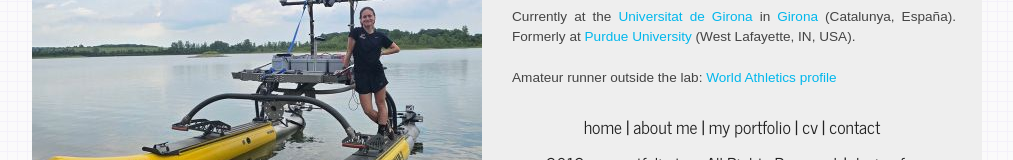
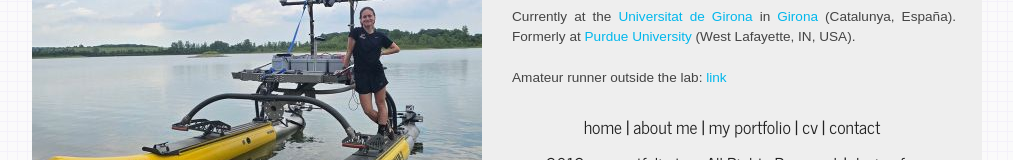
Before and after one commit to merebloss/merebloss.github.io, a plain HTML site: page about.html in a window 1280 px wide. Shown: the part 259-419 px from the top of the page, without its empty margins (133-1146 px from the left). Drawn offline with Linux system fonts and the light colour scheme.

Commit message:
minor change

```diff
--- a/about.html
+++ b/about.html
@@ -41,7 +41,7 @@
 
         <p>Visiting researcher through <a href="https://fulbright.es/informacion-sobre-fulbright/">Fulbright España</a> focusing on marine robotics for environmental mapping.</p>
         <p>Currently at the <a href="https://cirs.udg.edu/">Universitat de Girona</a> in <a href="https://maps.app.goo.gl/TpEahNH24Hr3MWV88">Girona</a> (Catalunya, España). Formerly at <a href="https://engineering.purdue.edu/mahmoudian/">Purdue University</a> (West Lafayette, IN, USA).</p>
-        <p>Amateur runner outside the lab: <a href="https://worldathletics.org/athletes/united-states/meredith-bloss-14777983">World Athletics profile</a></p>
+        <p>Amateur runner outside the lab: <a href="https://worldathletics.org/athletes/united-states/meredith-bloss-14777983">link</a></p>
     </div>
     <footer>
       <p><a href="index.html">home</a> | <a href="about.html">about me</a> | <a href="portfolio.html">my portfolio</a> | <a href="cv.html">cv</a> | <a href="contact.php">contact</a></p>
```
